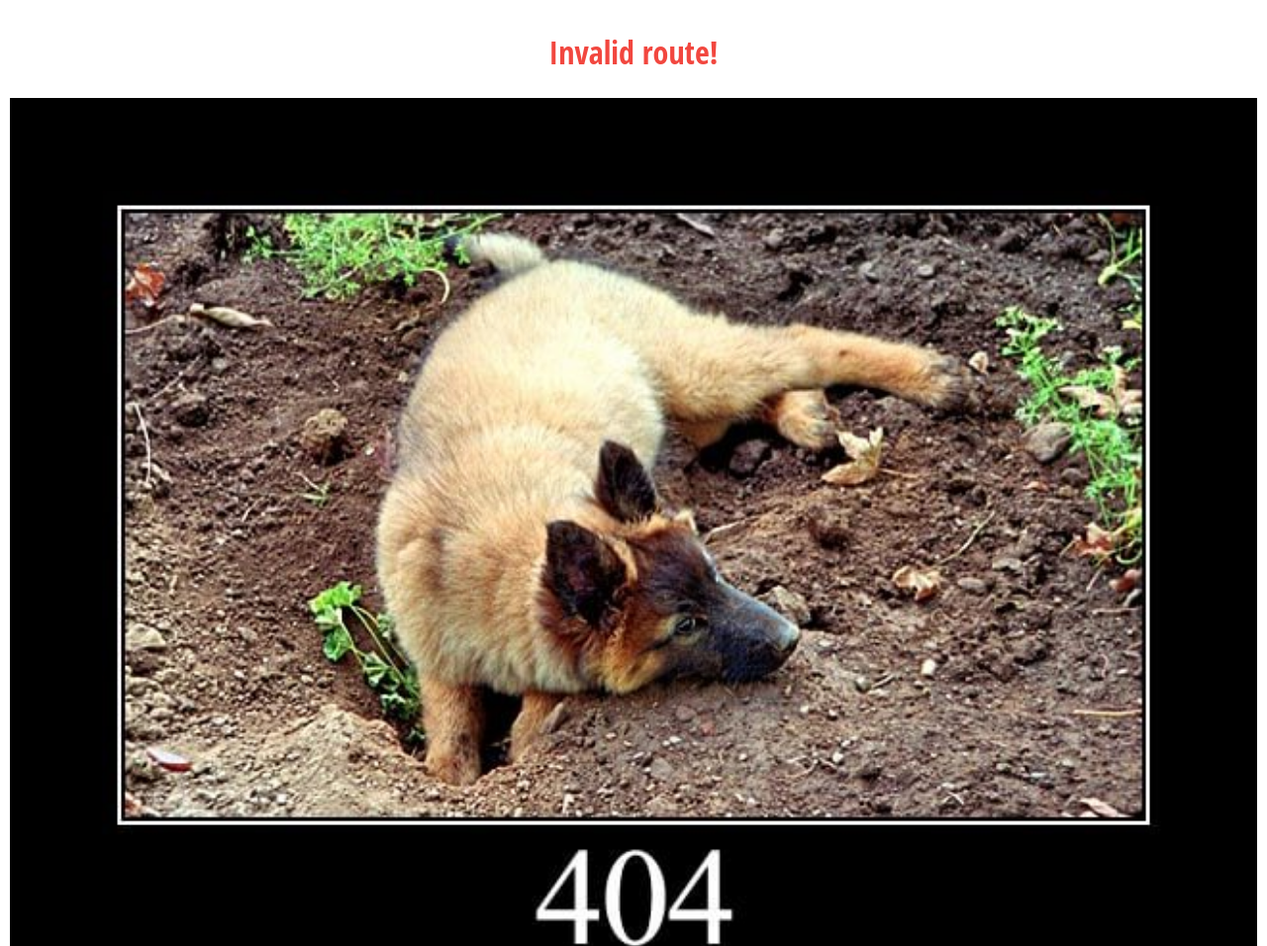
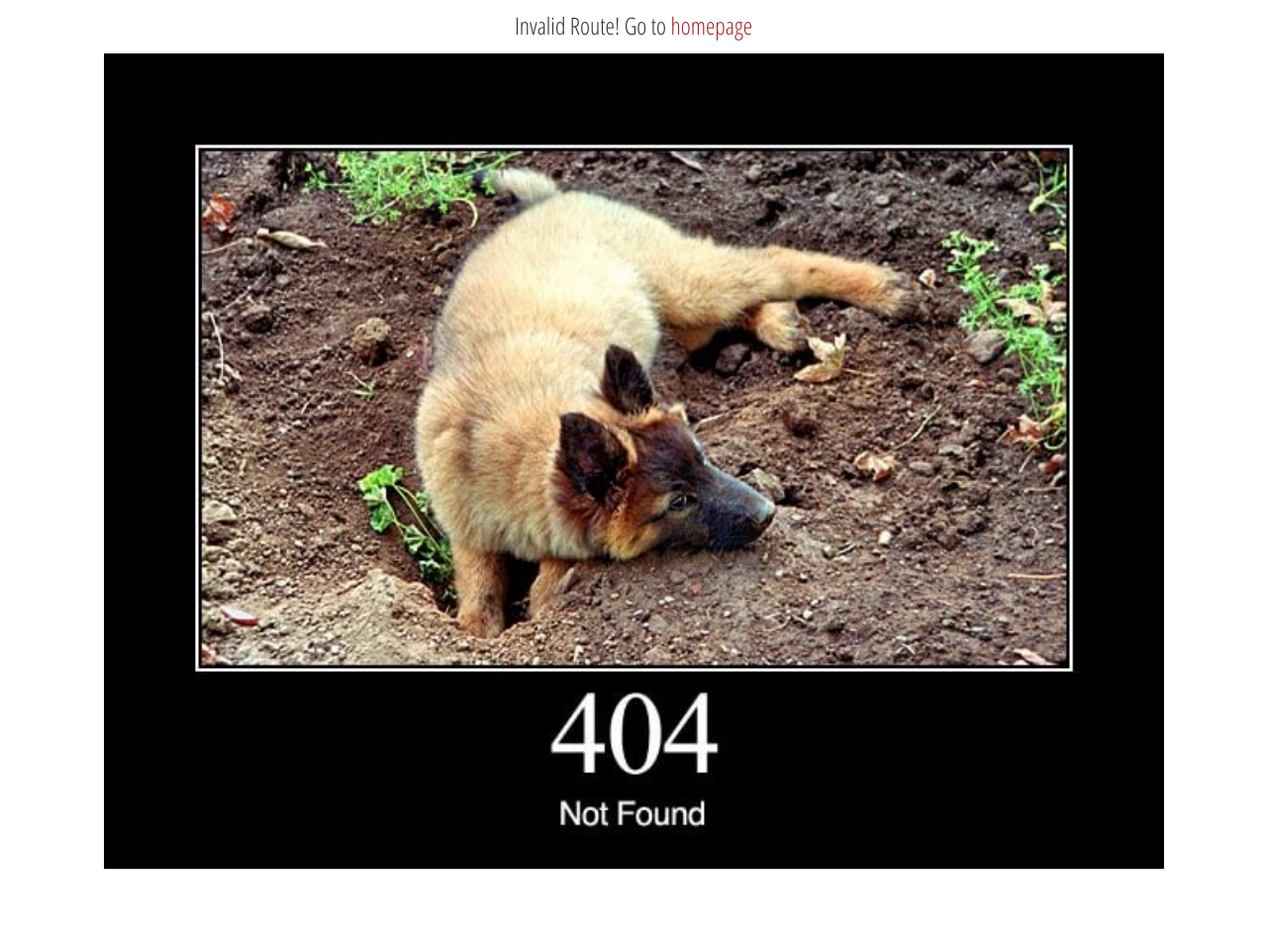
Before and after one commit to MeetPup/301_final_project, a website: page public/404.html in a window 1280 px wide. Shown: the top 956 px of the page at 99% size. After the commit the page ends 878 px from the top, so only its background shows below. Drawn offline with Linux system fonts and the light colour scheme.

Commit message:
dog bios

```diff
--- a/public/404.html
+++ b/public/404.html
@@ -2,11 +2,15 @@
 <html>
   <head>
     <meta charset="utf-8">
+    <link rel="icon" type="image/png" href="/images/logo/Logo-paw.png" />
     <link rel="stylesheet" href="/styles/base.css">
+    <link rel="stylesheet" href="styles/img.css">
+    <link href="https://fonts.googleapis.com/css?family=Open+Sans+Condensed:300" rel="stylesheet">
+
     <title>404</title>
   </head>
   <body>
-    <h1>Invalid route!</h1>
-    <img src="images/404.jpg" id="404img">
+    <p>Invalid Route! Go to <a href="/">homepage</a></p>
+    <img src="images/404.jpg" id="invalid-img"/>
   </body>
 </html>
--- a/public/styles/img.css
+++ b/public/styles/img.css
@@ -22,3 +22,10 @@ img {
   font-family: 'Open Sans Condensed';
   font-size: 17px;
 }
+
+#invalid-img {
+  width: 85%;
+  height: auto;
+  margin-left: auto;
+  margin-right: auto;
+}
```
Also changed, not shown: public/index.html (+1 -0 lines).
